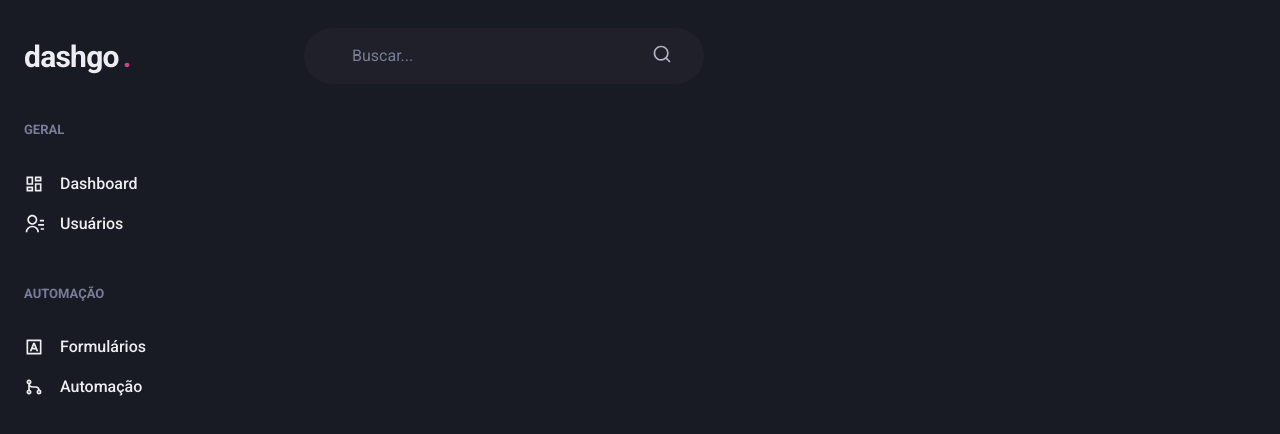
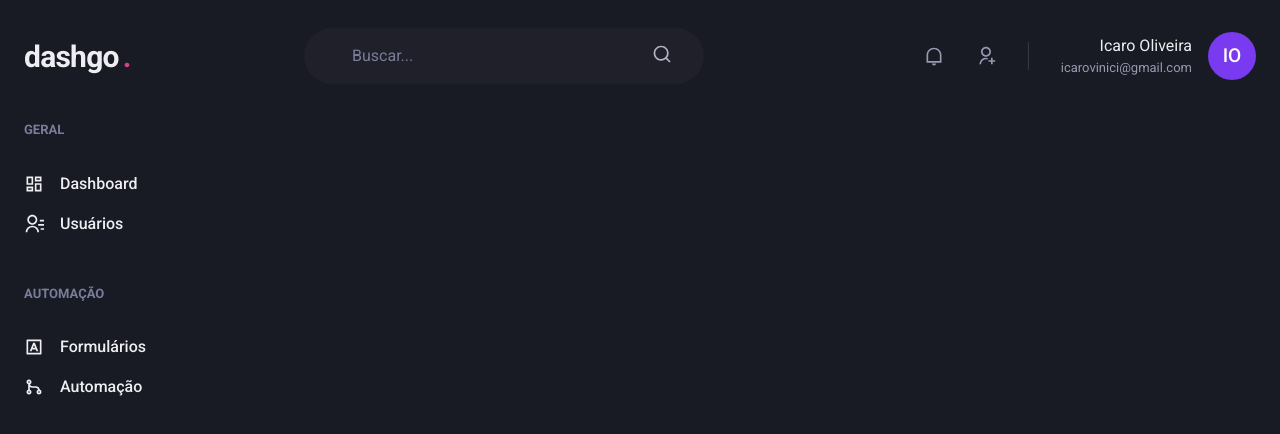
Before and after one commit to icaroov/dashgo, a Next.js app: page /dashboard in a window 1280 px wide. Shown: the top 434 px of the page. Built offline with nearby package versions, Linux system fonts and the light colour scheme.

Commit message:
refactor: header component

```diff
--- a/src/components/Header/index.tsx
+++ b/src/components/Header/index.tsx
@@ -1,5 +1,9 @@
-import { Flex, Text, Input, Icon } from '@chakra-ui/react'
-import { RiSearchLine as SearchIcon } from 'react-icons/ri'
+import { Flex, Text, Input, Icon, HStack, Box, Avatar } from '@chakra-ui/react'
+import {
+  RiNotificationLine as NotificationIcon,
+  RiSearchLine as SearchIcon,
+  RiUserAddLine as UserIcon,
+} from 'react-icons/ri'
 
 export default function Header() {
   return (
@@ -43,6 +47,32 @@
         />
         <Icon as={SearchIcon} fontSize='20' />
       </Flex>
+
+      <Flex align='center' ml='auto'>
+        <HStack
+          spacing='8'
+          mx='8'
+          pr='8'
+          py='1'
+          color='gray.300'
+          borderRightWidth={1}
+          borderColor='gray.700'
+        >
+          <Icon as={NotificationIcon} fontSize='20' />
+          <Icon as={UserIcon} fontSize='20' />
+        </HStack>
+
+        <Flex align='center'>
+          <Box mr='4' textAlign='right'>
+            <Text>Icaro Oliveira</Text>
+            <Text color='gray.300' fontSize='small'>
+              icarovinici@gmail.com
+            </Text>
+          </Box>
+
+          <Avatar size='md' name='Icaro Oliveira' />
+        </Flex>
+      </Flex>
     </Flex>
   )
 }
```
